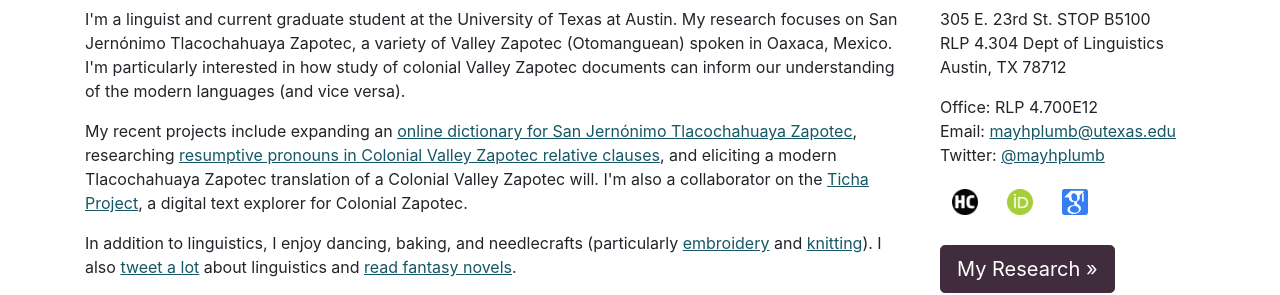
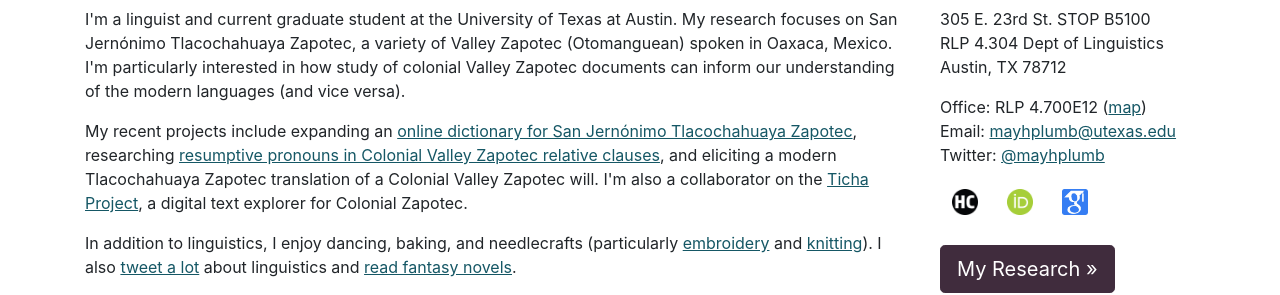
Before and after one commit to mayhplumb/mayhplumb-website, a Jekyll site: the page built from index.html, in a window 1280 px wide and 900 px high, scrolled down 126 px. Shown: the part 429-724 px from the top of the window. Built offline with Jekyll 4.4.1, drawn with Linux system fonts in a browser that asks for light colours.

Commit message:
office map

```diff
--- a/index.html
+++ b/index.html
@@ -115,7 +115,7 @@ title: Home
            <br>Austin, TX 78712
        </address>
        <address>
-        Office: RLP 4.700E12
+        Office: RLP 4.700E12 (<a href="img/office-map.png" target="_blank">map</a>)
            <br>Email:
            <a href="mailto:#">mayhplumb@utexas.edu</a>
            <br>Twitter: <a target="_blank" href="https://twitter.com/mayhplumb">@mayhplumb</a>
```
Also changed, not shown: img/office-map.png (added).
